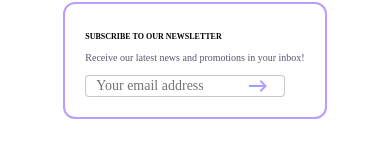
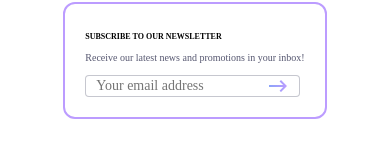
Before and after one commit to SethRollins2k19/ModusReactApp, a React (Create React App) app: page / in a window 390 px wide. Shown: the part 221-378 px from the top of the page. Built offline with nearby package versions, Linux system fonts and the light colour scheme.

Commit message:
footer adaptive v0.5

```diff
--- a/src/component/style/footerStyle.sass
+++ b/src/component/style/footerStyle.sass
@@ -38,6 +38,7 @@
   border: none
   border: 1px solid rgba(31, 32, 65, 0.25)
   padding: 5px 15px
+  padding-right: 25px !important
 
 .footer__label
   display: flex
@@ -46,5 +47,5 @@
   position: absolute
   height: 100%
   cursor: pointer
-  right: 15px
+  right: -10px
   transform: rotate(180deg)
--- a/src/component/style/media.sass
+++ b/src/component/style/media.sass
@@ -132,6 +132,9 @@
     margin-top: 5px
   .footer__input
     padding: 2px 10px
+  .footer__label
+    right: -5px
+
 
 
 @media (max-width: 350px)
```
